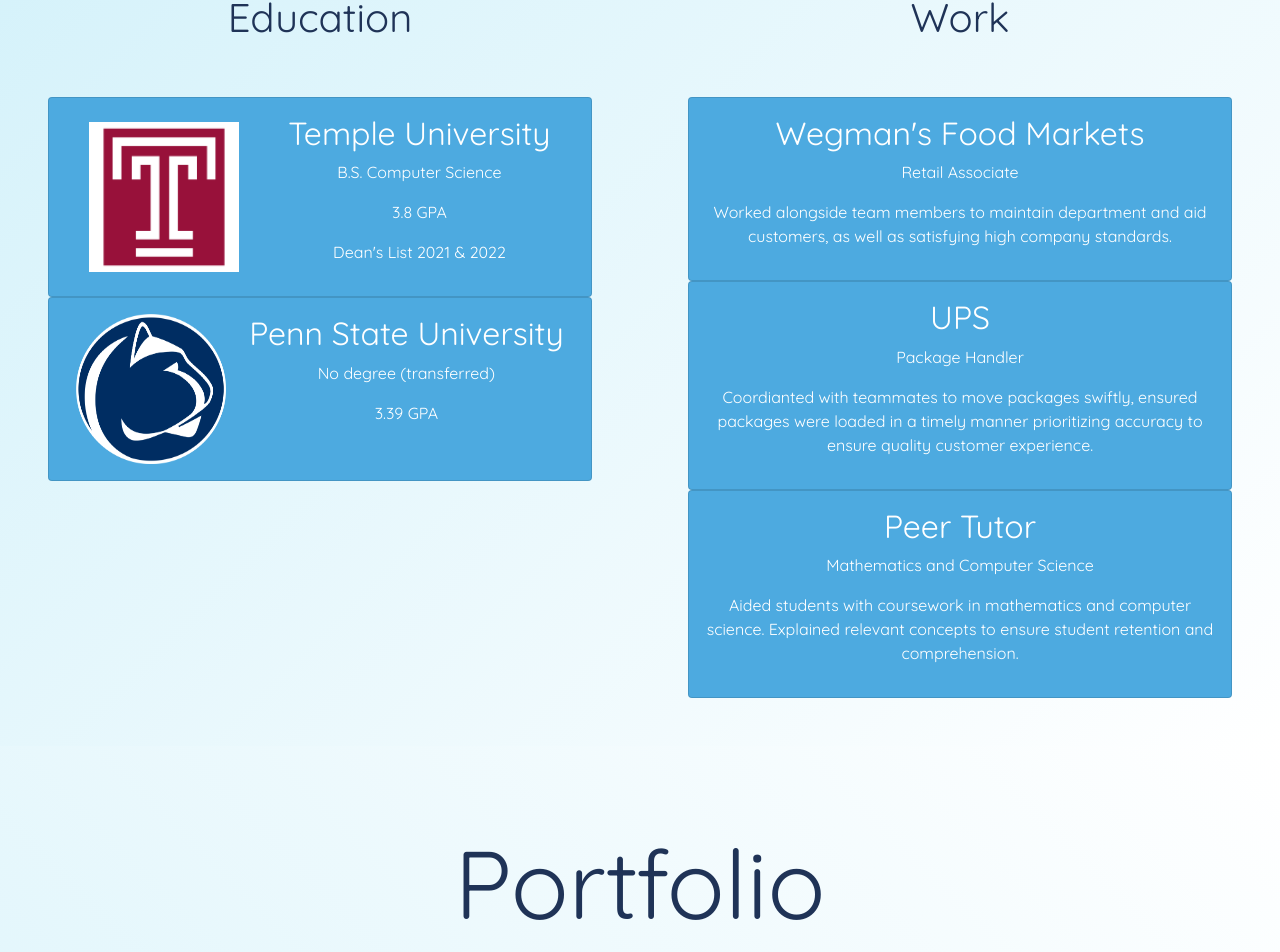
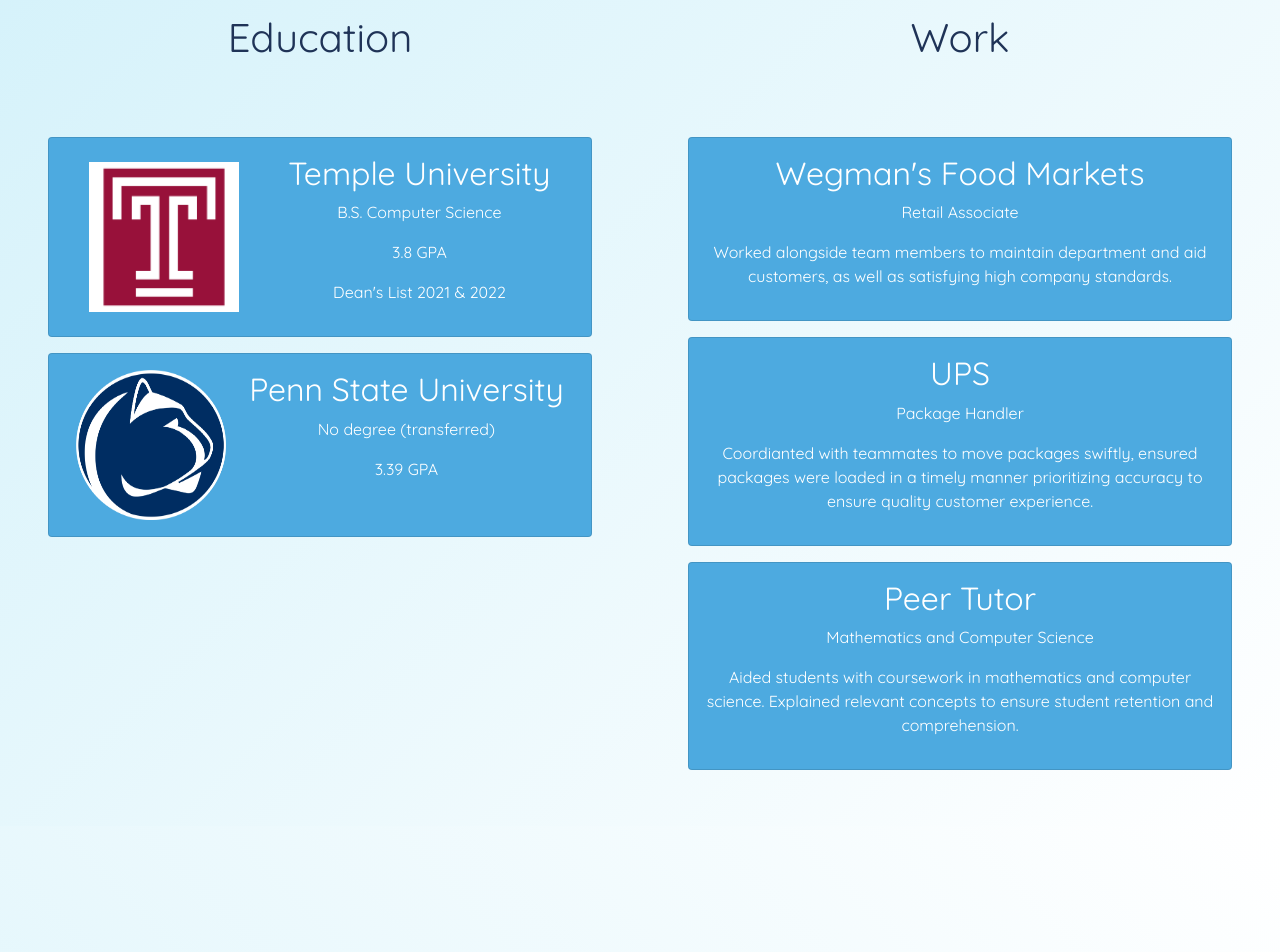
Before and after one commit to tun35770/Portfolio, a React (Vite) app in the folder Portfolio/: page / in a window 1280 px wide. Shown: the part 1111-2063 px from the top of the page. Built offline with nearby package versions, Linux system fonts and the light colour scheme.

Commit message:
CSS animations

```diff
--- a/Portfolio/src/App.css
+++ b/Portfolio/src/App.css
@@ -2,6 +2,23 @@
   margin: 0 auto;
   text-align: center;
   font-family: 'Quicksand', sans-serif;
+}
+
+.hidden {
+  opacity: 0;
+  margin: 0;
+  transition: all 1s;
+}
+
+@media(prefers-reduced-motion) {
+  .hidden{
+    transition: none;
+  }
+}
+
+.show {
+  opacity: 1;
+  margin: 0.5em 0;
 }
 
 .Card h1 {
--- a/Portfolio/src/App.tsx
+++ b/Portfolio/src/App.tsx
@@ -3,9 +3,27 @@
 import { HashLink } from 'react-router-hash-link';
 import './App.css'
 import Showcase from './components/Showcase'
+import { useEffect } from 'react';
 
 
 function App() {
+
+
+  useEffect(() => {
+    const observer = new IntersectionObserver((entries) => {
+      entries.forEach((entry) => {
+        console.log(entry);
+        if(entry.isIntersecting)
+          entry.target.classList.add('show')
+        else
+          entry.target.classList.remove('show');
+      });
+    });
+
+    const hiddenElements = document.querySelectorAll('.hidden');
+    hiddenElements.forEach((el) => observer.observe(el));
+  }, [])
+
 
   return (
     <Router>
@@ -29,7 +47,7 @@
 
         <section id="bio" className="light-color-1 bio-container">
 
-          <div className="name px-3" style={{
+          <div className="hidden name px-3" style={{
             textAlign: 'right',
             width: '50%',
           }}>
@@ -46,7 +64,7 @@
 
           </div>
 
-          <div className="bio px-3" style={{
+          <div className="hidden bio px-3" style={{
             fontSize: '1.5em',
             width: '50%',
             textAlign: 'left',
@@ -83,7 +101,7 @@
 
         <section id="resume" className="light-color-2 resume-container">
 
-          <h1 className="pb-3" style={{
+          <h1 className="hidden pb-3" style={{
             fontSize: '4em',
             textAlign: 'center',
             width: '50%',
@@ -104,7 +122,7 @@
               minWidth: '400px',
             }}>
 
-              <h1> Education </h1>
+              <h1 className='hidden'> Education </h1>
 
               <div className="p-5" style={{
                 display:'flex',
@@ -115,7 +133,7 @@
                 margin: '0 auto'
               }}>
 
-                <Card className="Card p-3" style={{
+                <Card className="Card hidden p-3" style={{
                   display:'flex',
                   flexDirection:'row',
                   justifyContent: 'space-around',
@@ -137,7 +155,7 @@
 
                 </Card>
 
-                <Card className="Card p-3" style={{
+                <Card className="Card hidden p-3" style={{
                   display:'flex',
                   flexDirection:'row',
                   justifyContent: 'space-around',
@@ -167,7 +185,7 @@
               minWidth: '400px',
             }}>
 
-              <h1> Work </h1>
+              <h1 className='hidden'> Work </h1>
 
               <div className="p-5" style={{
                 display:'flex',
@@ -178,7 +196,7 @@
                 margin: '0 auto'
               }}>
 
-                <Card className="Card p-3" style={{
+                <Card className="Card hidden p-3" style={{
                   backgroundColor: 'rgba(77, 170, 224, 1)',
                   color: 'white',
                 }}>
@@ -189,7 +207,7 @@
                       and aid customers, as well as satisfying high company standards. </p>
                 </Card>
 
-                <Card className="Card p-3" style={{
+                <Card className="Card hidden p-3" style={{
                   backgroundColor: 'rgba(77, 170, 224, 1)',
                   color: 'white',
                 }}>
@@ -202,7 +220,7 @@
                   </p>
                 </Card>
 
-                <Card className="Card p-3" style={{
+                <Card className="Card hidden p-3" style={{
                   backgroundColor: 'rgba(77, 170, 224, 1)',
                   color: 'white',
                 }}>
@@ -223,7 +241,7 @@
 
 
         <section id="portfolio" className='light-color-1 Showcase-Group'>
-          <h1 style={{
+          <h1 className = 'hidden' style={{
             fontSize: '6em',
             }}> Portfolio </h1>
           <Showcase showcaseImage='/BugSquish.png' showcaseTitle='BugSquish'
--- a/Portfolio/src/components/Showcase.tsx
+++ b/Portfolio/src/components/Showcase.tsx
@@ -11,7 +11,7 @@
   }
 
   return (
-    <div className={` ${getPositionClassName(position)} Showcase light-color-2 my-3 p-3`} >
+    <div className={` ${getPositionClassName(position)} Showcase hidden light-color-2 my-3 p-3`} >
         <h1 className='Showcase-Title'> {showcaseTitle} </h1>
         <img className='Showcase-Image' src={showcaseImage} alt='Showcase Image'/>
         <p className='my-3 Showcase-Description' > {showcaseDescription} </p>
```
